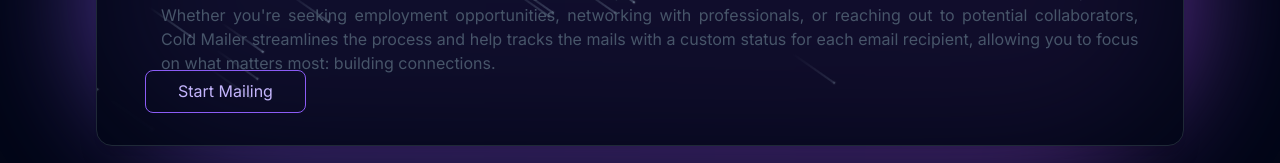
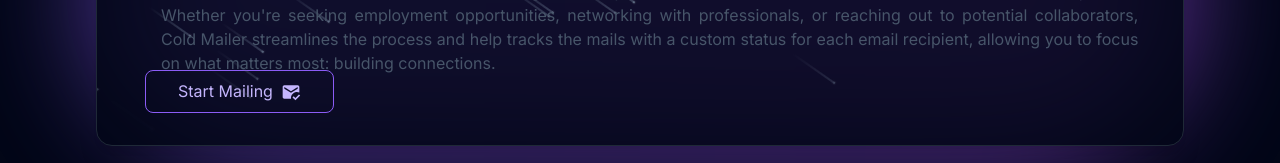
Before and after one commit to AlshehriAli0/ColdMailer, a Next.js app: page / in a window 1280 px wide. Shown: the part 1110-1273 px from the top of the page. Built offline with nearby package versions, Linux system fonts and the light colour scheme; no server answers.

Commit message:
Intro button redirect

```diff
--- a/src/components/info-card.tsx
+++ b/src/components/info-card.tsx
@@ -1,6 +1,8 @@
 import React from "react";
 import dynamic from "next/dynamic";
 import { GiIceCube } from "react-icons/gi";
+import Link from "next/link";
+import { MdMarkEmailRead } from "react-icons/md";
 
 const Meteors = dynamic(() => import("@/ui/meteors"));
 
@@ -32,9 +34,10 @@
             what matters most: building connections.
           </p>
 
-          <button className="left absolute left-8 rounded-lg border border-violet-500 px-8 py-3 text-violet-300 transition-all hover:scale-105 hover:bg-violet-900/10 active:scale-100 sm:left-12 md:py-2 ">
+          <Link href={"/tool"} className="left flex items-center absolute left-8 rounded-lg border border-violet-500 hover:border-2 px-8 py-3 text-violet-300 transition-all hover:scale-105 hover:bg-violet-900/10 active:scale-100 sm:left-12 md:py-2 ">
             Start Mailing
-          </button>
+            <MdMarkEmailRead className="ml-2 text-xl" />
+          </Link>
 
           <Meteors />
         </div>
```
